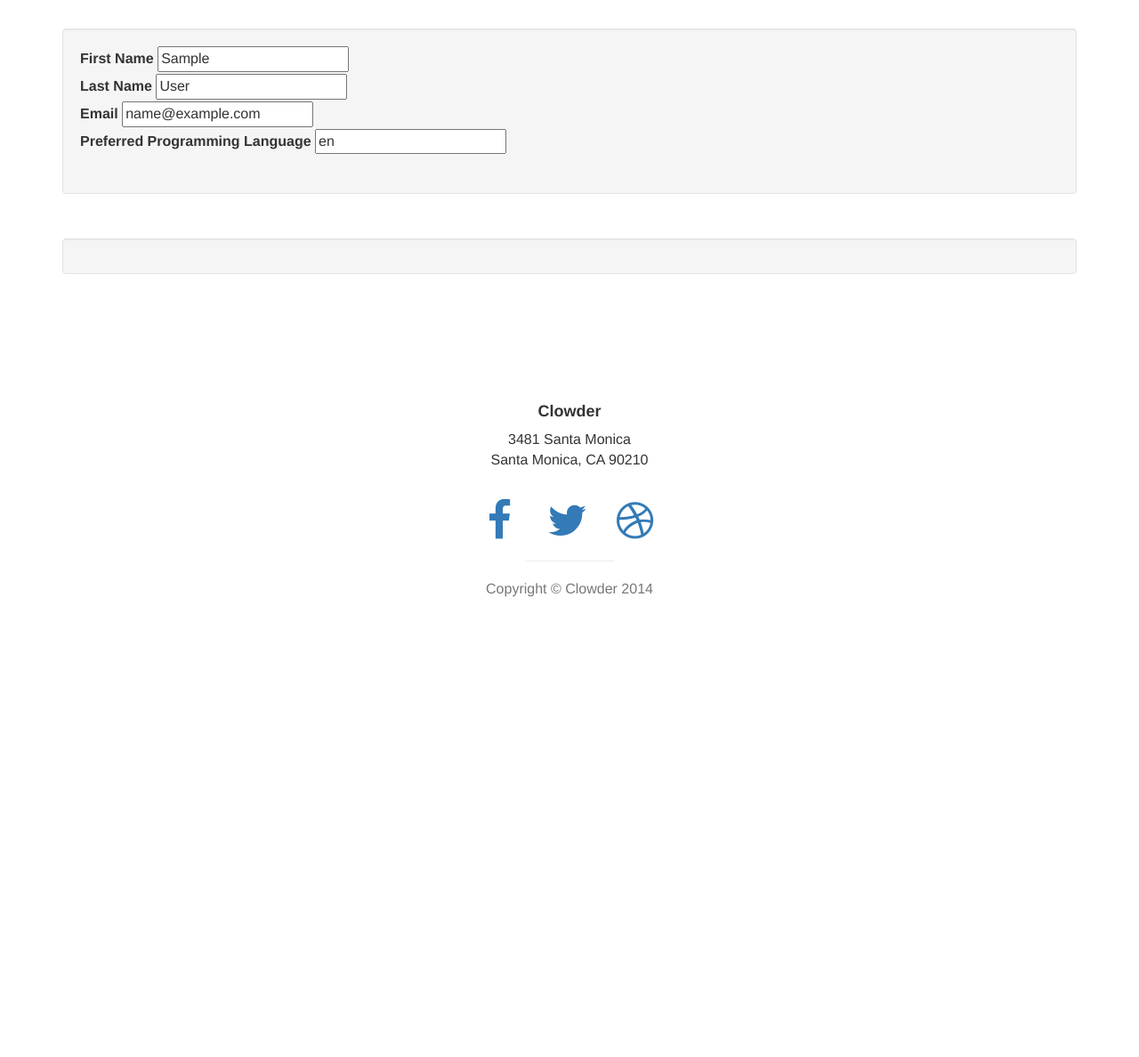
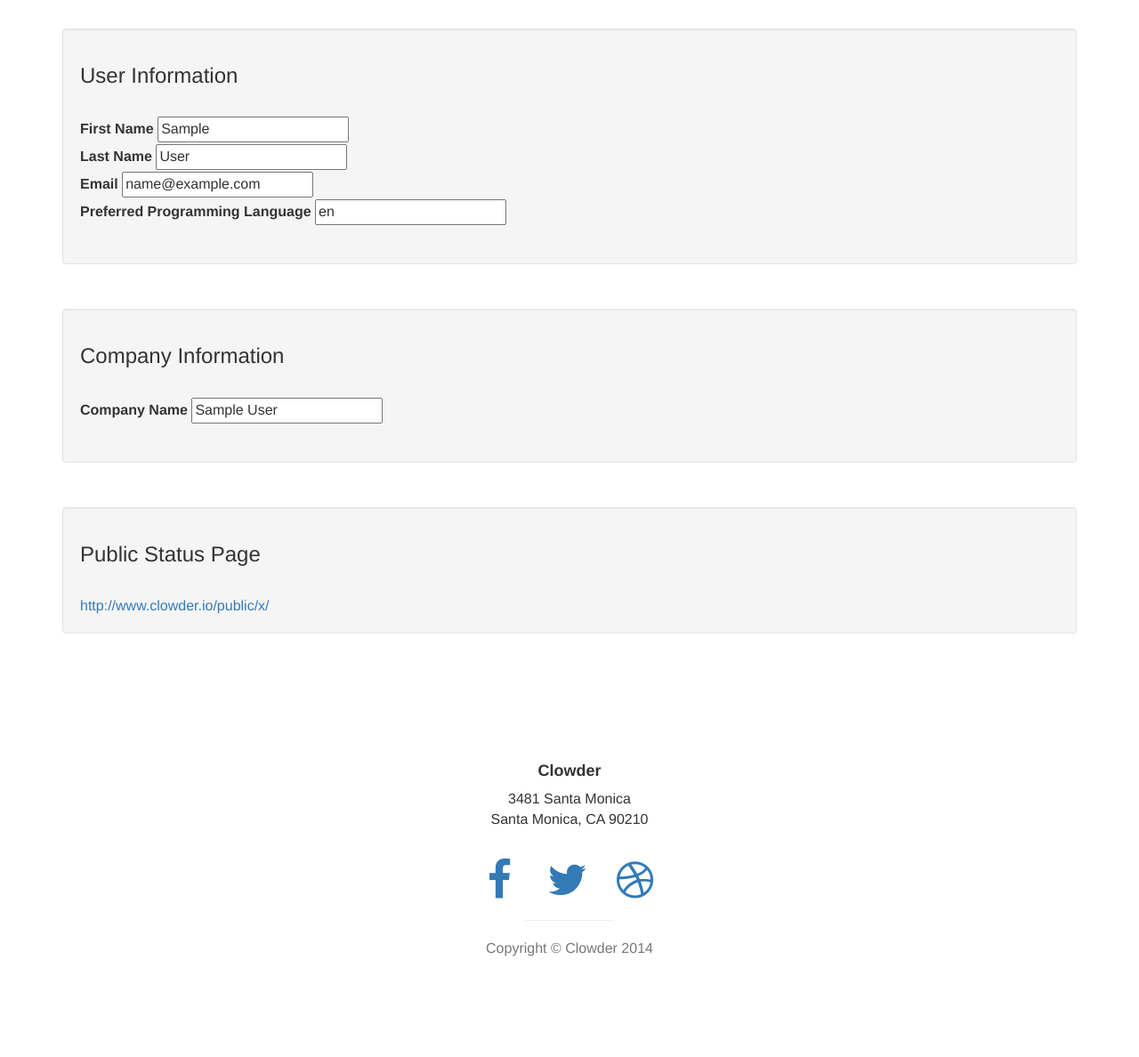
Before and after one commit to keithhackbarth/clowder_server, a Django app: page /accounts/ in a window 1280 px wide. Shown: the part 64-1252 px from the top of the page at 89% size. Before the commit the page ends 735 px from the top, so only its background shows below. Run offline with Django 3.2, Linux system fonts and the light colour scheme; a user stored in the database is signed in; tables that the repository leaves empty hold one stand-in row (values such as "Sample post"); some libraries are stand-ins or nearby versions.

Commit message:
Add public status page

```diff
--- a/clowder_account/templates/account.html
+++ b/clowder_account/templates/account.html
@@ -7,6 +7,8 @@
         <div class="span12">
               <div class="modal-body">
                 <div class="well">
+                    <h3>User Information</h3><br>
+
                     <fieldset>
                         <label>First Name</label>
                         <input name="first_name" type="text" value="{{user.first_name}}" class="input-xlarge">
@@ -33,9 +35,29 @@
         <div class="span12">
               <div class="modal-body">
                 <div class="well">
+                    <h3>Company Information</h3><br>
+
+                    <label>Company Name</label>
+                    <input name= "company"
+                        type="text" value="{{user.company.name}}" class="input-xlarge">
+                    <br><br>
+
                     {% for peer in peers %}
-                        {{ peer.email }}
+                        {{ peer.email }}<br>
                     {% endfor %}
+                </div>
+            </div>
+        </div>
+	</div>
+
+	<div class="row">
+        <div class="span12">
+              <div class="modal-body">
+                <div class="well">
+                    <h3>Public Status Page</h3><br>
+                    <a href="/public/{{user.company.secret_key}}/">
+                        http://www.clowder.io/public/{{user.company.secret_key}}/
+                    </a>
                 </div>
               </div>
             </div>
--- a/clowder_server/models.py
+++ b/clowder_server/models.py
@@ -34,6 +34,7 @@ class Ping(Base):
     """
 
     value = models.FloatField()
+    public = models.BooleanField(default=False)
     status_passing = models.BooleanField(default=True)
 
     def is_passing(self):
--- a/clowder_server/urls.py
+++ b/clowder_server/urls.py
@@ -1,9 +1,10 @@
 from django.conf.urls import patterns, include, url
 
-from clowder_server.views import APIView, DashboardView, DeleteView
+from clowder_server.views import APIView, DashboardView, DeleteView, PublicView
 
 urlpatterns = patterns('',
     url(r'^api', APIView.as_view()),
     url(r'^dashboard', DashboardView.as_view()),
+    url(r'^public/(?P<secret_key>\w+)/', PublicView.as_view()),
     url(r'^delete', DeleteView.as_view()),
 )
```
Also changed, not shown: clowder_server/templates/dashboard.html (+10 -2 lines), clowder_server/views.py (+37 -1 lines), clowder_server/migrations/0004_ping_public.py (added).
